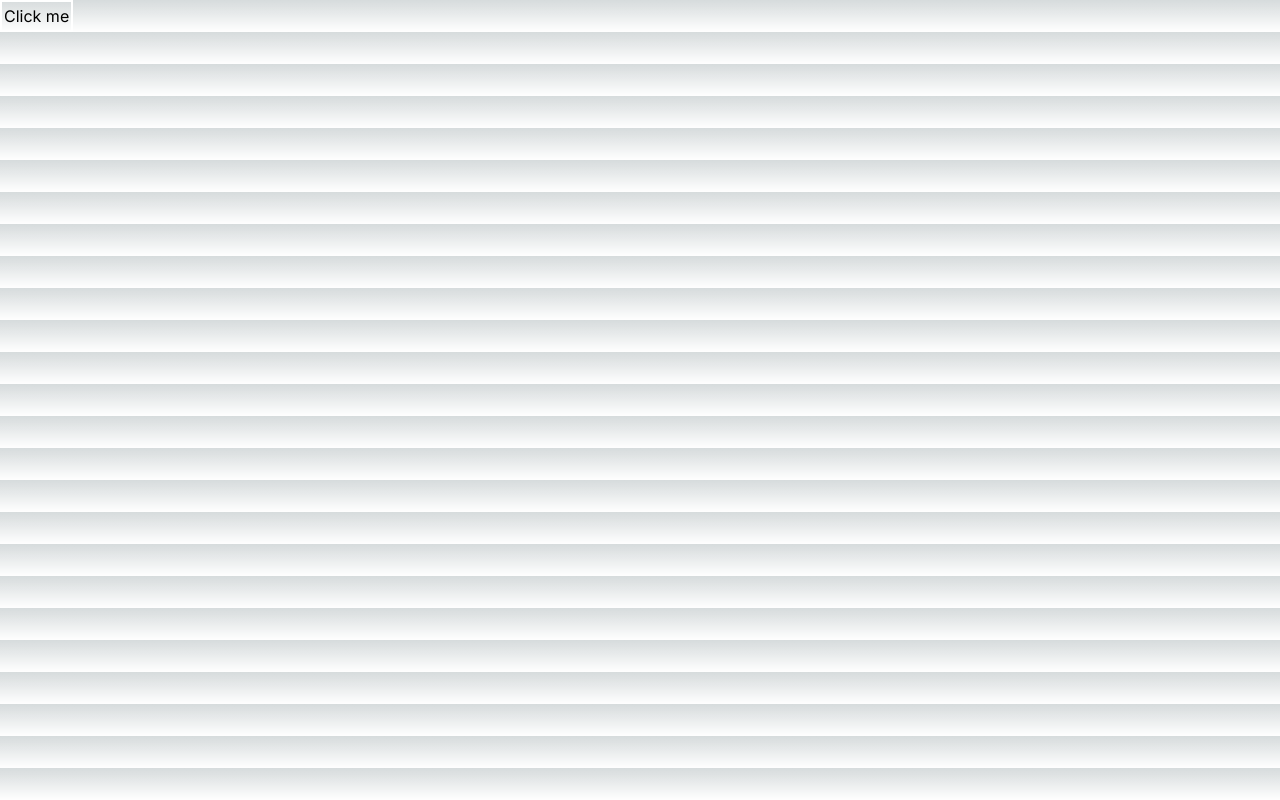
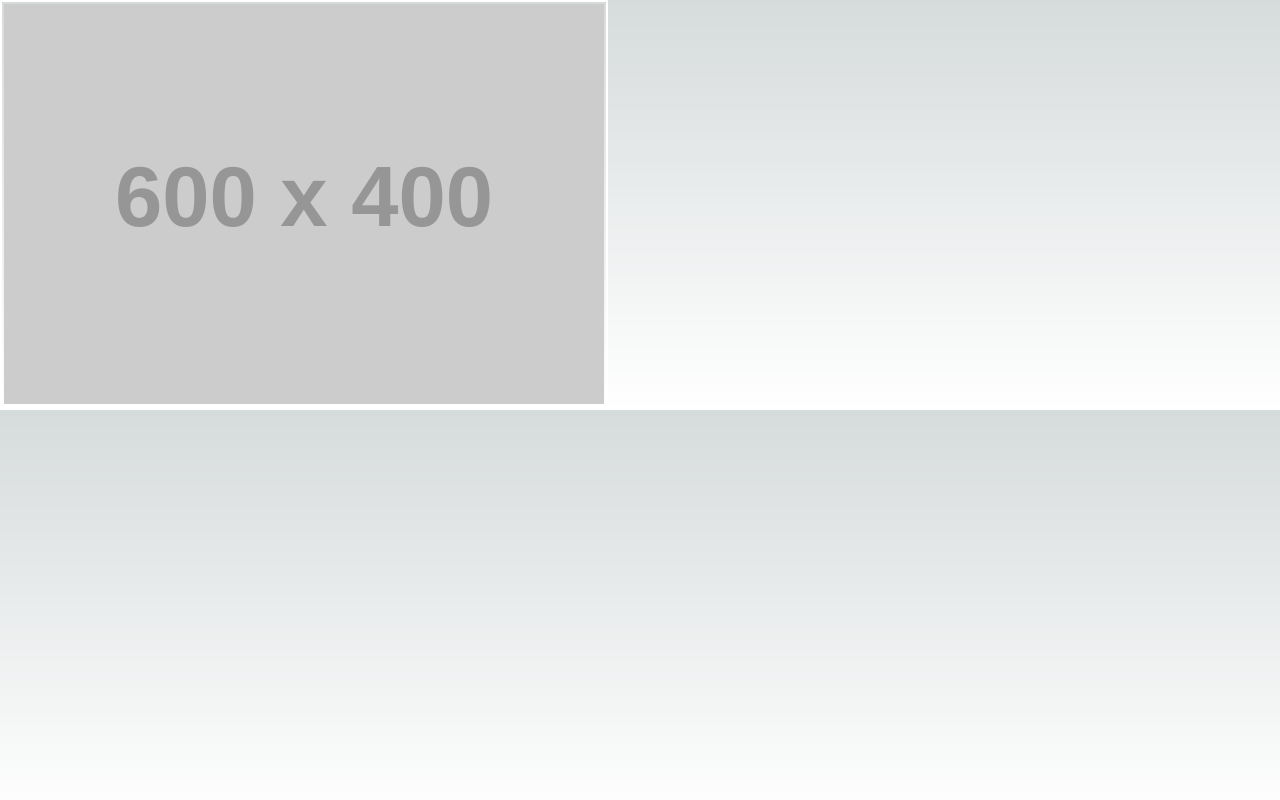
Before and after one commit to Athul28/digitalhunt-24-r1, a Next.js app: page /puzzle3 in a window 1280 px wide. Built offline with nearby package versions, Linux system fonts and the light colour scheme.

Commit message:
added changes to puzzle 3

```diff
--- a/next.config.mjs
+++ b/next.config.mjs
@@ -25,6 +25,10 @@ const config = {
         protocol: "https",
         hostname: "images.unsplash.com",
       },
+      {
+        protocol: "https",
+        hostname: "placehold.co",
+      },
     ],
   },
 
--- a/src/app/puzzle3/page.tsx
+++ b/src/app/puzzle3/page.tsx
@@ -13,14 +13,14 @@ export default function Page() {
     .then((ans)=> {answer=ans})
     .then(()=>{
       if(btnRef.current) {
-        btnRef.current.textContent = answer;
+        btnRef.current.innerHTML += answer;
       }
     })
   }
 
   return (
     <button style={{border: "2px solid white", padding: "2px"}} onClick={showAnswer} ref={btnRef}>
-      <Link href={"/"}>Click me</Link>
+      <Link href={"/"}><img src={"https://placehold.co/600x400"} alt="click me" width={600} height={400}></img></Link>
     </button>
   );
 }
```
